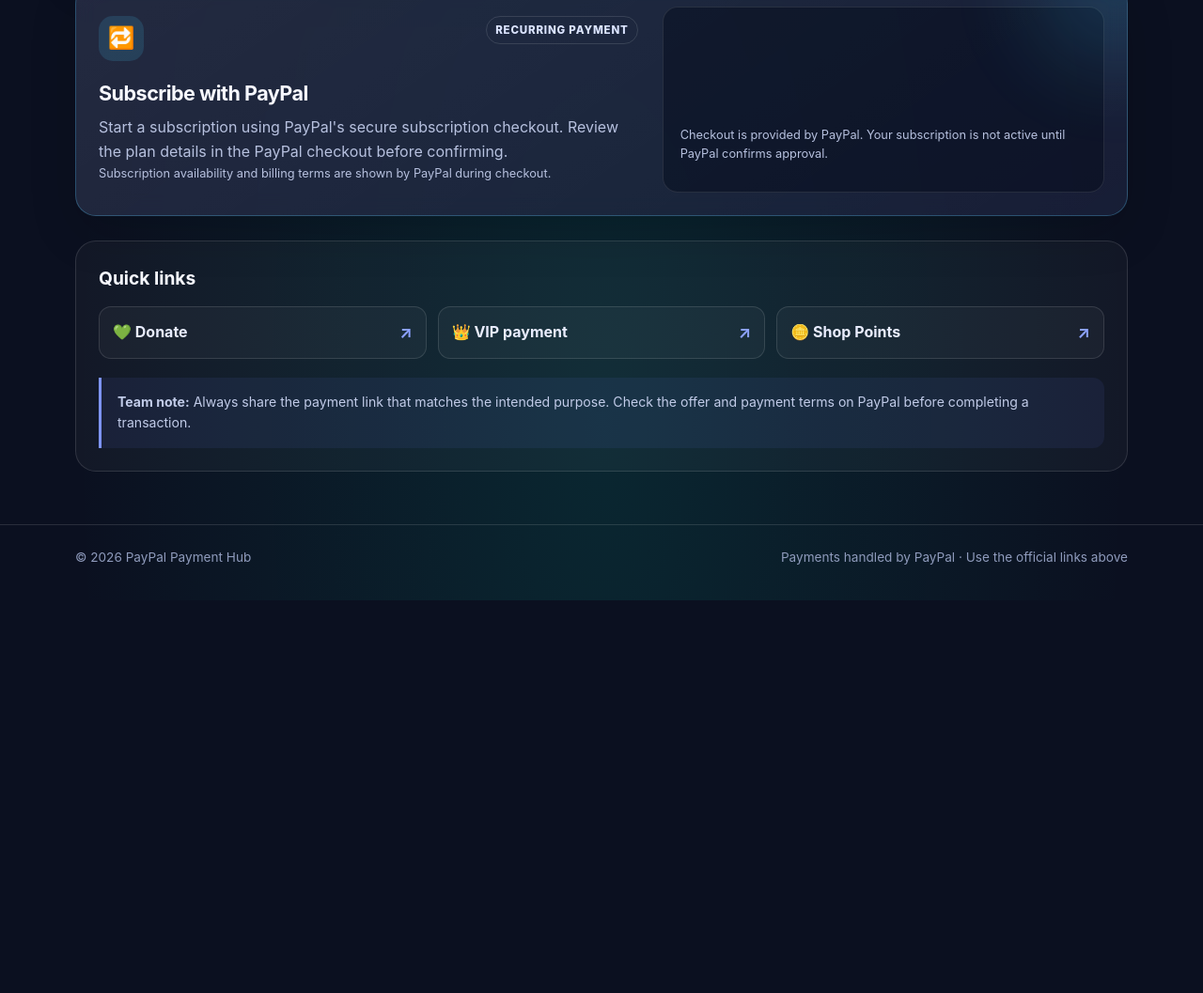
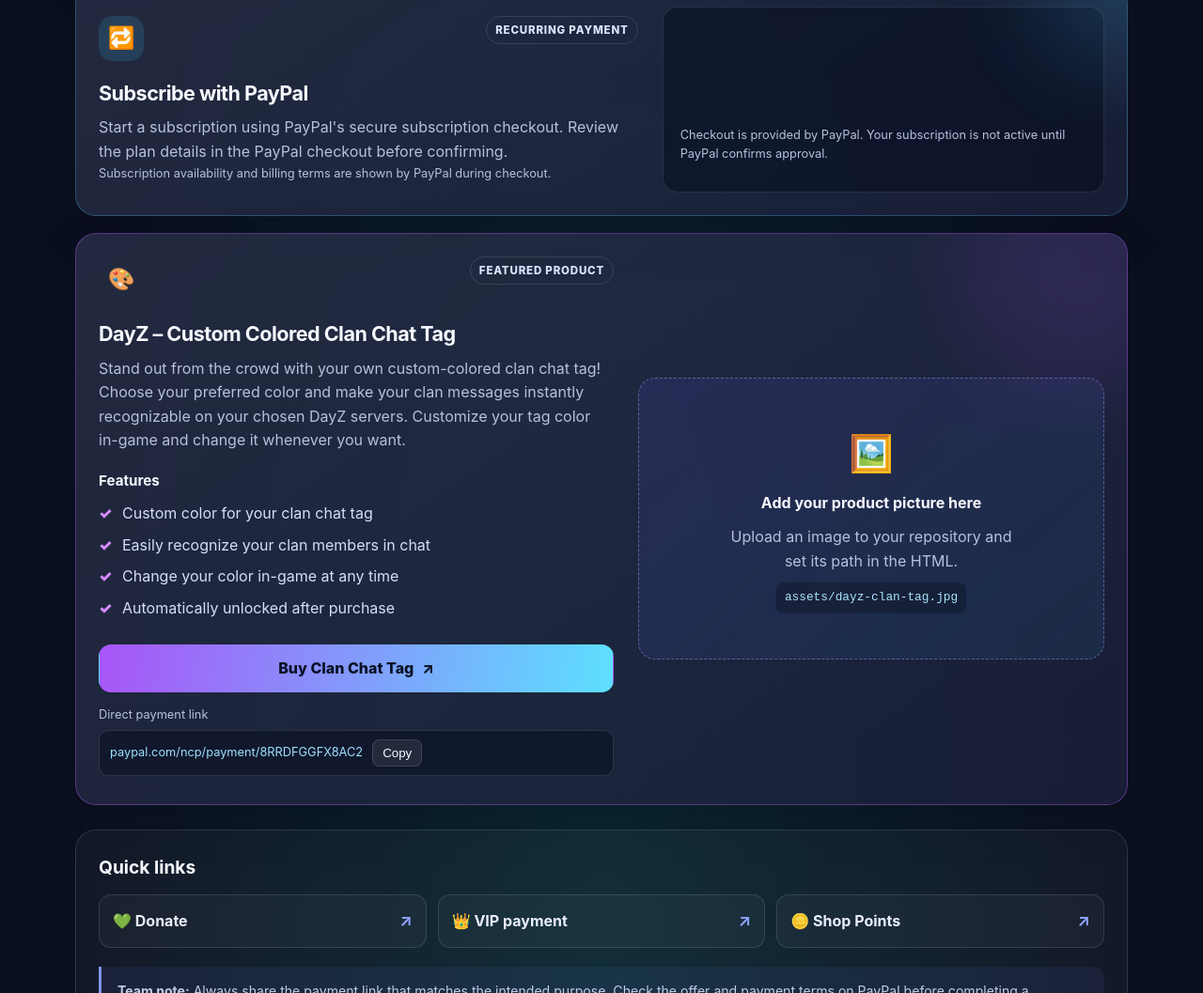
Before and after one commit to WarboundOfficial/dayz-shop, a plain HTML site: page index.html in a window 1280 px wide. Shown: the part 1302-2359 px from the top of the page at 94% size. Before the commit the page ends 1941 px from the top, so only its background shows below. Drawn offline with Linux system fonts and the light colour scheme; a script that the page names is missing.

Commit message:
Update index.html

```diff
--- a/index.html
+++ b/index.html
@@ -100,6 +100,25 @@
     #paypal-button-container-P-28626469L66565021NLPWPLY { min-height:44px; }
     #subscription-status { margin:12px 0 0; font-size:.9rem; color:#a9f5d0; overflow-wrap:anywhere; }
     .fine-print { color:#96a3c6; font-size:.8rem; margin:12px 0 0; }
+    .product { grid-column:1 / -1; border-color:rgba(187,91,255,.38); }
+    .product::before { background:#a855f7; width:260px; height:260px; opacity:.13; }
+    .product-layout { display:grid; grid-template-columns:minmax(0,1.05fr) minmax(260px,.95fr); gap:26px; align-items:center; }
+    .product .button { background:linear-gradient(100deg,#a855f7,#5de0ff); color:#081126; }
+    .features-title { margin:18px 0 6px; font-size:.95rem; }
+    .feature-list { list-style:none; padding:0; margin:0; color:#d5def9; }
+    .feature-list li { position:relative; padding:4px 0 4px 25px; }
+    .feature-list li::before { content:"✓"; position:absolute; left:0; color:#d58bff; font-weight:900; }
+    .product-link-label { margin:14px 0 5px !important; min-height:0 !important; font-size:.8rem; }
+    .copy-link-row { display:flex; align-items:center; gap:10px; padding:9px 11px; border:1px solid var(--line); border-radius:10px; background:rgba(3,9,25,.42); }
+    .copy-link-row a { min-width:0; overflow-wrap:anywhere; font-size:.8rem; color:#9edfff; text-decoration:none; }
+    .copy-button { border:1px solid var(--line); background:rgba(255,255,255,.08); color:var(--text); padding:6px 10px; border-radius:8px; cursor:pointer; }
+    .copy-status { margin:6px 0 0 !important; min-height:0 !important; font-size:.8rem; color:#a9f5d0 !important; }
+    .product-visual { min-height:300px; display:grid; place-items:center; border:1px dashed rgba(180,150,255,.45); border-radius:18px; background:linear-gradient(135deg,rgba(117,73,255,.12),rgba(52,199,255,.08)); padding:20px; text-align:center; }
+    .product-visual img { display:block; width:100%; height:auto; max-height:420px; object-fit:contain; border-radius:12px; }
+    .image-placeholder { display:flex; flex-direction:column; align-items:center; gap:10px; max-width:320px; color:var(--muted); }
+    .image-placeholder strong { color:var(--text); }
+    .image-placeholder code { padding:6px 9px; border-radius:8px; background:rgba(0,0,0,.25); color:#a9e6ff; font-size:.8rem; }
+    .placeholder-icon { font-size:2.4rem; }
     .quick-links { margin-top:26px; padding:24px; border:1px solid var(--line); border-radius:22px; background:rgba(255,255,255,.035); }
     .quick-links h2 { margin:0 0 14px; font-size:1.2rem; }
     .link-list { display:grid; grid-template-columns:repeat(3,minmax(0,1fr)); gap:12px; }
@@ -113,7 +132,9 @@
       .hero { padding:58px 0 34px; }
       .grid, .link-list { grid-template-columns:1fr; }
       .subscription { grid-column:auto; }
-      .subscription-layout { grid-template-columns:1fr; }
+      .subscription-layout, .product-layout { grid-template-columns:1fr; }
+      .product { grid-column:auto; }
+      .product-visual { min-height:220px; }
       .section-heading { align-items:flex-start; flex-direction:column; }
       .card { padding:21px; }
     }
@@ -186,6 +207,44 @@
           </div>
         </div>
       </article>
+
+      <article class="card product" id="dayz-clan-tag">
+        <div class="product-layout">
+          <div class="product-copy">
+            <div class="card-head">
+              <div class="icon-box" aria-hidden="true">🎨</div>
+              <span class="tag">Featured product</span>
+            </div>
+            <h3>DayZ – Custom Colored Clan Chat Tag</h3>
+            <p>Stand out from the crowd with your own custom-colored clan chat tag! Choose your preferred color and make your clan messages instantly recognizable on your chosen DayZ servers. Customize your tag color in-game and change it whenever you want.</p>
+            <h4 class="features-title">Features</h4>
+            <ul class="feature-list">
+              <li>Custom color for your clan chat tag</li>
+              <li>Easily recognize your clan members in chat</li>
+              <li>Change your color in-game at any time</li>
+              <li>Automatically unlocked after purchase</li>
+            </ul>
+            <a class="button" href="https://www.paypal.com/ncp/payment/8RRDFGGFX8AC2" target="_blank" rel="noopener noreferrer">Buy Clan Chat Tag <span aria-hidden="true">↗</span></a>
+            <p class="product-link-label">Direct payment link</p>
+            <div class="copy-link-row">
+              <a href="https://www.paypal.com/ncp/payment/8RRDFGGFX8AC2" target="_blank" rel="noopener noreferrer">paypal.com/ncp/payment/8RRDFGGFX8AC2</a>
+              <button class="copy-button" type="button" id="copy-product-link" aria-label="Copy product payment link">Copy</button>
+            </div>
+            <p class="copy-status" id="copy-status" role="status" aria-live="polite"></p>
+          </div>
+          <div class="product-visual" aria-label="Optional DayZ product image area">
+            <!-- To show your own picture, replace the placeholder below with:
+            <img src="assets/dayz-clan-tag.jpg" alt="DayZ Custom Colored Clan Chat Tag preview">
+            Make sure the image file exists at that path in your GitHub repository. -->
+            <div class="image-placeholder">
+              <span class="placeholder-icon" aria-hidden="true">🖼️</span>
+              <strong>Add your product picture here</strong>
+              <span>Upload an image to your repository and set its path in the HTML.</span>
+              <code>assets/dayz-clan-tag.jpg</code>
+            </div>
+          </div>
+        </div>
+      </article>
     </div>
 
     <section class="quick-links" aria-labelledby="quick-links-heading">
@@ -208,6 +267,20 @@
 
   <script>
     document.getElementById('year').textContent = new Date().getFullYear();
+  </script>
+
+  <script>
+    const copyProductButton = document.getElementById('copy-product-link');
+    copyProductButton.addEventListener('click', async function () {
+      const paymentUrl = 'https://www.paypal.com/ncp/payment/8RRDFGGFX8AC2';
+      const copyStatus = document.getElementById('copy-status');
+      try {
+        await navigator.clipboard.writeText(paymentUrl);
+        copyStatus.textContent = 'Payment link copied to clipboard.';
+      } catch (error) {
+        copyStatus.textContent = 'Copy unavailable here. Use the payment link above instead.';
+      }
+    });
   </script>
 
   <!-- PayPal subscription button integration -->
```
